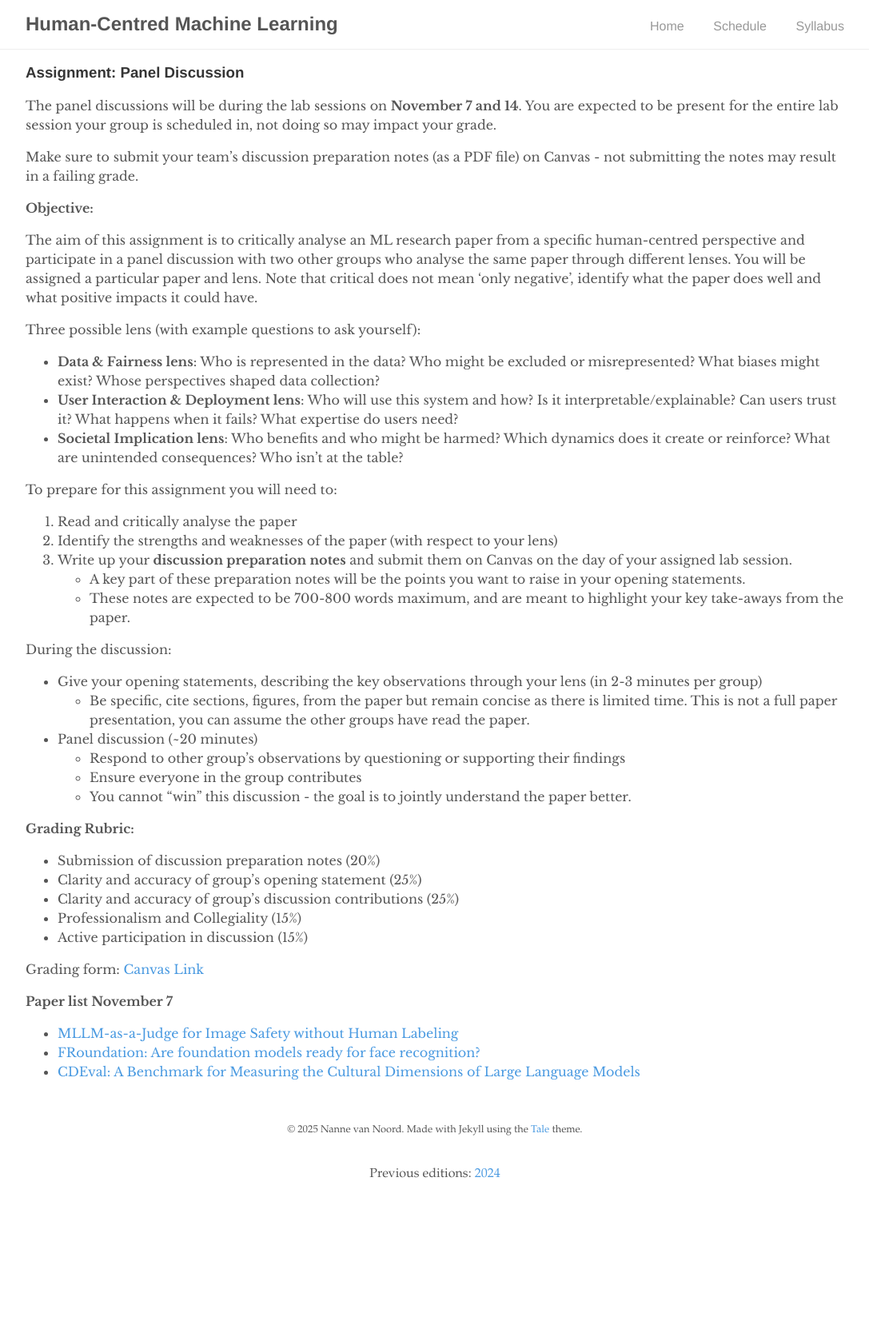
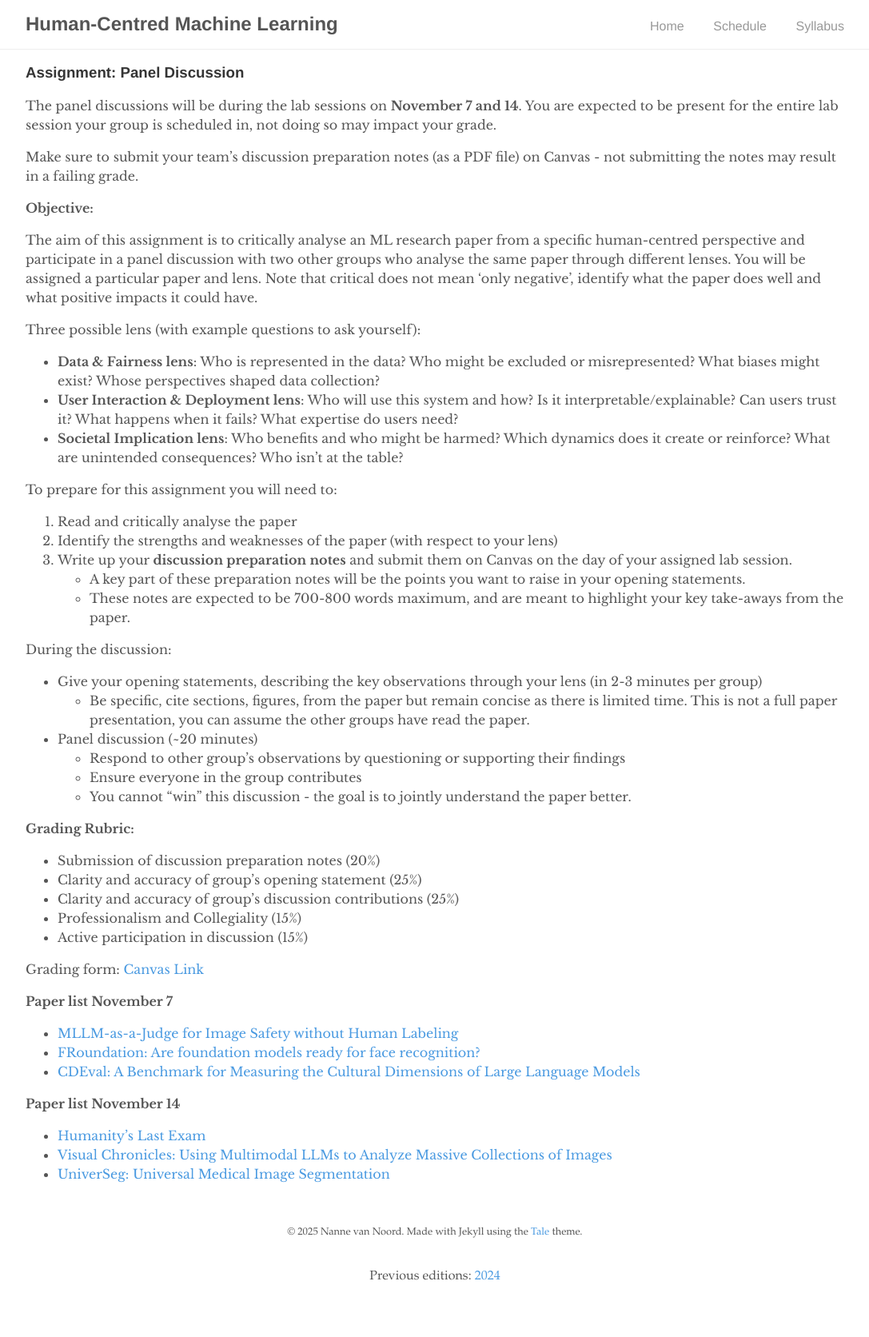
Before and after one commit to amsterdam-hcml/amsterdam-hcml.github.io, a Jekyll site: the page built from _pages/assignment.md, in a window 1280 px wide. Shown: the whole page at 80% size, without its empty margins (96-1183 px from the left). Built offline with Jekyll 4.4.1, drawn with Linux system fonts in a browser that asks for light colours; before the commit the page ends 1544 px from its top, so only the background shows below that.

Commit message:
slides + paper list

```diff
--- a/_includes/assignment.md
+++ b/_includes/assignment.md
@@ -44,3 +44,9 @@ Grading form: [Canvas Link](https://canvas.uva.nl/courses/53165/files/14135484?m
 * [MLLM-as-a-Judge for Image Safety without Human Labeling](https://openaccess.thecvf.com//content/CVPR2025/papers/Wang_MLLM-as-a-Judge_for_Image_Safety_without_Human_Labeling_CVPR_2025_paper.pdf)
 * [FRoundation: Are foundation models ready for face recognition?](https://www.sciencedirect.com/science/article/pii/S0262885625000411)
 * [CDEval: A Benchmark for Measuring the Cultural Dimensions of Large Language Models](https://aclanthology.org/2024.c3nlp-1.1/)
+
+**Paper list November 14**
+
+* [Humanity's Last Exam](https://arxiv.org/abs/2501.14249)
+* [Visual Chronicles: Using Multimodal LLMs to Analyze Massive Collections of Images](https://boyangdeng.com/visual-chronicles/)
+* [UniverSeg: Universal Medical Image Segmentation](https://universeg.csail.mit.edu/)
```
Also changed, not shown: _includes/schedule.md (+1 -1 lines).
